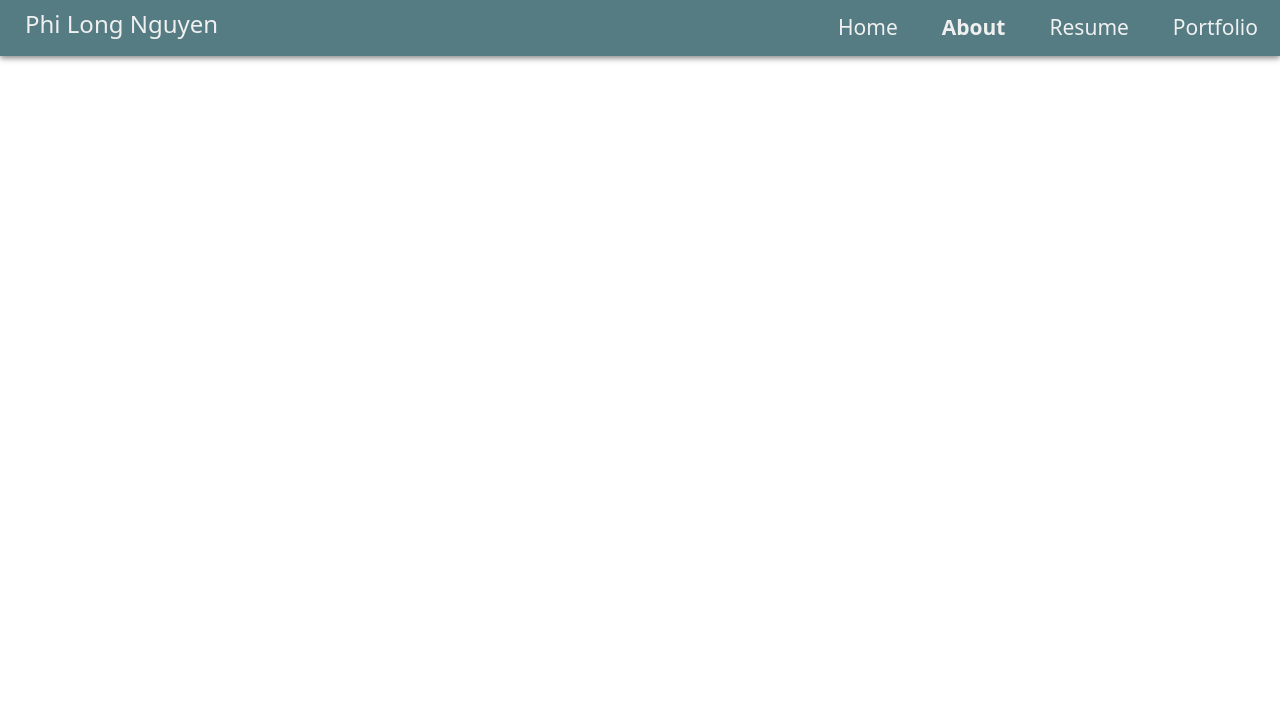
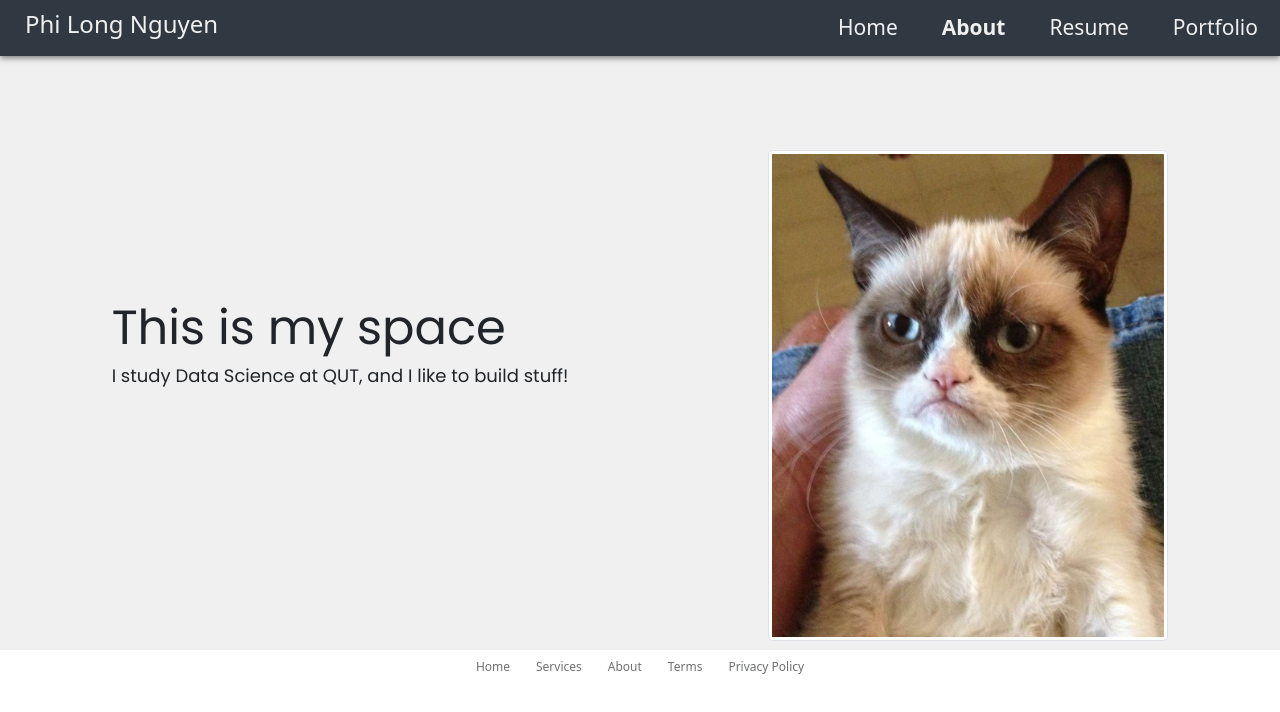
Before and after one commit to ngphl/portfolio, a React (Create React App) app: page /about in a window 1280 px wide. Shown: the top 712 px of the page. Built offline with nearby package versions, Linux system fonts and the light colour scheme.

Commit message:
add About me page

```diff
--- a/src/App.css
+++ b/src/App.css
@@ -2,7 +2,6 @@
 @import url("https://fonts.googleapis.com/css?family=Poppins:200i,300,400&display=swap");
 /* import bootstrap icon */
 @import url("https://cdn.jsdelivr.net/npm/bootstrap-icons@1.11.3/font/bootstrap-icons.min.css");
-
 
 :root {
   --main-white: #f0f0f0;
@@ -32,7 +31,7 @@ header nav {
   top: 0;
   left: 0;
   width: 100%;
-  background: #557b83;
+  background: var(--main-gray);
   box-shadow: 0 2px 6px rgba(0, 0, 0, 0.5);
   color: var(--main-white);
   z-index: 9999;
@@ -81,7 +80,7 @@ nav a {
 }
 
 nav a:hover {
-  background-color: #43666d;
+  background-color: #2c3136;
   transition: background-color 0.5s;
 }
 
@@ -188,5 +187,66 @@ nav a:hover {
 }
 /* end hero */
 
+/* About section */
+.about {
+  margin-top: 50px;
+  height: 75vh;
+  display: flex;
+  flex-direction:row;
+  justify-content: center;
+  align-items: center;
+  background-color: var(--main-white);
+}
 
-/* About section */
+.introduction {
+  font-family: "Poppins", sans-serif;
+  margin: auto;
+  margin-right: 0;
+  display: flex;
+  flex-direction: column;
+}
+
+.introduction h1{
+  font-size: 4rem;
+}
+
+.introduction p{
+  font-size: 1.5rem;
+}
+
+.profile {
+  margin: auto;
+  margin-left: 200px;
+  width: 400px;
+  height: 400px;
+}
+
+
+.history {
+  width: 50%;
+  display: flex;
+  flex-direction: row;
+  justify-content: space-around;
+  margin: auto;
+  background-color: pink;
+}
+
+.resume,
+.education {
+  flex: 1; /* Make both sections grow to occupy available space */
+  display: flex;
+  justify-content: center;
+  align-items: center;
+}
+
+.resume {
+  background-color: purple;
+  margin-left: 100px;
+}
+
+.education {
+  display: flex;
+  flex-direction: column;
+  background-color: red;
+  margin-right: 100px;
+}
--- /dev/null
+++ b/src/components/List.js
@@ -0,0 +1,17 @@
+import React from "react";
+
+const listStyle = {
+  listStyleType: "none",
+};
+
+function List({coursework}) {
+  return (
+    <ul>
+      {coursework.map((subject, index) => (
+        <li style={listStyle} key={index}>{subject.name}</li>
+      ))}
+    </ul>
+  );
+}
+
+export default List;
--- a/src/page/About.js
+++ b/src/page/About.js
@@ -1,11 +1,25 @@
-import React from 'react'
+import React from "react";
+import List from "../components/List";
+import "bootstrap/dist/css/bootstrap.min.css";
+
+const course = [{ name: "IFN666", gpa: 4.0 }];
 
 function About() {
   return (
     <div className="about">
-
+      <div className="introduction">
+        <h1>This is my space</h1>
+        <p>I study Data Science at QUT, and I like to build stuff!</p>
+      </div>
+      <div class="profile">
+        <img
+          src={require("../assets/cat.jpg")}
+          className="img-thumbnail"
+          alt="profilePic"
+        />
+      </div>
     </div>
   );
 }
 
-export default About
+export default About;
```
Also changed, not shown: src/assets/cat.jpg (added).
